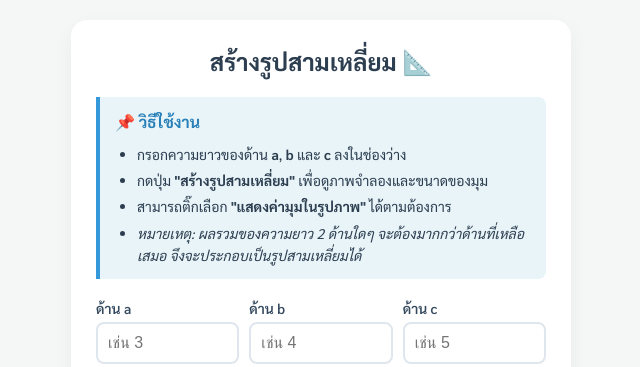
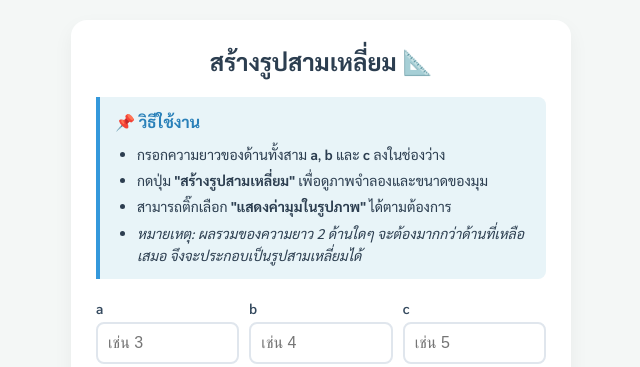
Before and after one commit to khunaut369/Triangle-Generator, a plain HTML site: page index.html in a window 1280 px wide. Shown: the top 367 px of the page, without its empty margins (319-959 px from the left). Drawn offline with Linux system fonts and the light colour scheme.

Commit message:
Update index.html

```diff
--- a/index.html
+++ b/index.html
@@ -184,7 +184,7 @@
     <div class="instructions">
         <h4>📌 วิธีใช้งาน</h4>
         <ul>
-            <li>กรอกความยาวของด้าน <b>a</b>, <b>b</b> และ <b>c</b> ลงในช่องว่าง</li>
+            <li>กรอกความยาวของด้านทั้งสาม <b>a</b>, <b>b</b> และ <b>c</b> ลงในช่องว่าง</li>
             <li>กดปุ่ม <b>"สร้างรูปสามเหลี่ยม"</b> เพื่อดูภาพจำลองและขนาดของมุม</li>
             <li>สามารถติ๊กเลือก <b>"แสดงค่ามุมในรูปภาพ"</b> ได้ตามต้องการ</li>
             <li><i>หมายเหตุ: ผลรวมของความยาว 2 ด้านใดๆ จะต้องมากกว่าด้านที่เหลือเสมอ จึงจะประกอบเป็นรูปสามเหลี่ยมได้</i></li>
@@ -193,15 +193,15 @@
 
     <div class="input-group">
         <div class="input-box">
-            <label for="sideA">ด้าน a</label>
+            <label for="sideA">a</label>
             <input type="number" id="sideA" placeholder="เช่น 3" step="any" min="0.1">
         </div>
         <div class="input-box">
-            <label for="sideB">ด้าน b</label>
+            <label for="sideB">b</label>
             <input type="number" id="sideB" placeholder="เช่น 4" step="any" min="0.1">
         </div>
         <div class="input-box">
-            <label for="sideC">ด้าน c</label>
+            <label for="sideC">c</label>
             <input type="number" id="sideC" placeholder="เช่น 5" step="any" min="0.1">
         </div>
     </div>
```
